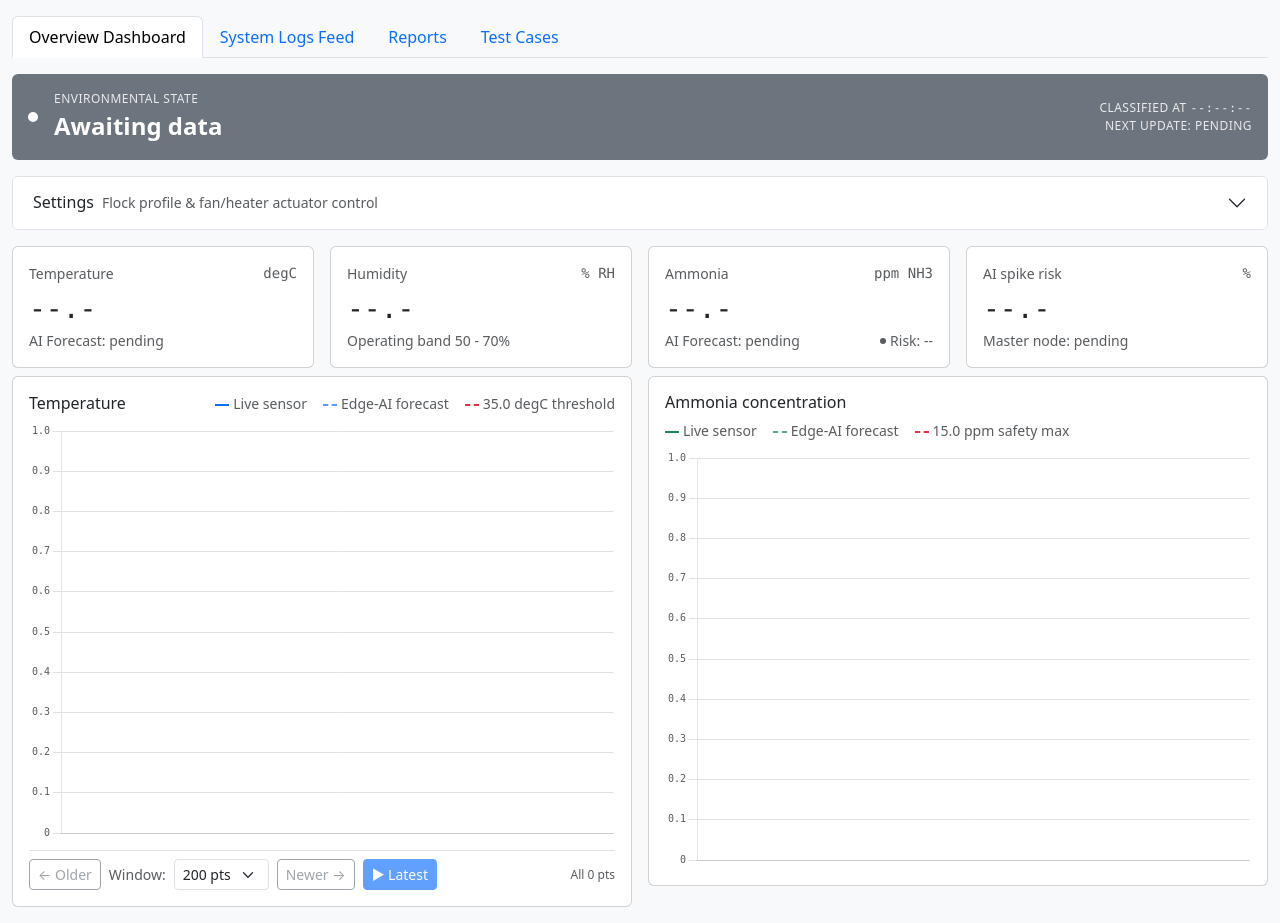
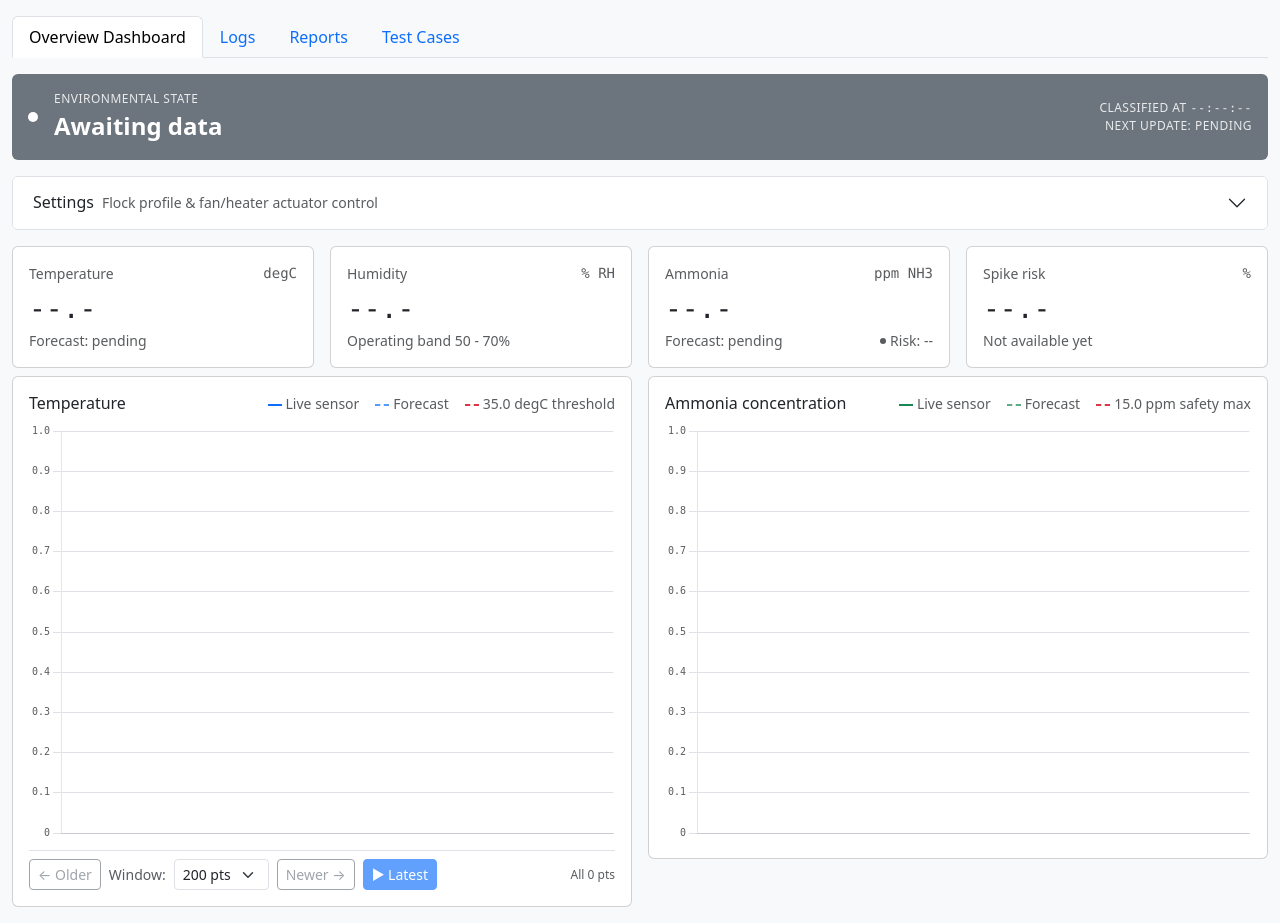
Before and after one commit to AnonCreed/smart-poultry-edge-ai, a Django app: page / in a window 1280 px wide. Shown: the part 57-980 px from the top of the page. Run offline with Django 5.2, Linux system fonts and the light colour scheme; tables that the repository leaves empty hold one stand-in row (values such as "Sample post"); some libraries are stand-ins or nearby versions.

Commit message:
chore(dashboard): simplify copy, drop internal jargon from user-facing text
Wording pass, no behavior change:
- "AI Forecast"/"Edge-AI forecast" -> "Forecast" throughout -- the AI
  prefix was slapped on every label redundantly; the surrounding context
  (a card literally named "Forecast") already makes clear what it is.
- "AI spike risk" -> "Spike risk", same reasoning.
- "Master node: pending" -> "Not available yet" -- this leaked an
  internal architecture term (which physical board the data comes from)
  into a farmer-facing status line; nobody looking at the dashboard needs
  to know there's a "master node" behind it.
- "System Logs Feed" tab -> "Logs"; "Live console feed" -> "Live activity
  log"; dropped the raw "POST /api/telemetry/submit/" endpoint path from
  both the header text and the initial placeholder line -- an API route
  is an implementation detail, not something a dashboard visitor needs
  to read.
- "Test case showcase" -> "Test cases" -- "showcase" read as marketing
  copy for what's actually just a QA/demo feature description.
- "Fed reading" -> "Test reading", "Fan duty (PWM %)" -> "Fan speed" --
  "fed" and "PWM %" are internal/technical phrasing that don't help a
  reader who isn't already familiar with the implementation.

Purely textContent/label changes in dashboard.html and dashboard.js;
no IDs, no logic, no API contracts touched.

```diff
--- a/telemetry/static/telemetry/dashboard.js
+++ b/telemetry/static/telemetry/dashboard.js
@@ -61,7 +61,7 @@
   // README "Model architecture" section) -- on the other ~119 out of 120
   // five-second polls, latest.predicted_* is null even though a perfectly
   // good recent forecast exists. Without this, the Overview cards would
-  // read "AI Forecast: pending" almost all the time post-warm-up, which
+  // read "Forecast: pending" almost all the time post-warm-up, which
   // reads as broken/idle rather than "working, just between updates."
   // "pending" is reserved for the genuine case: no forecast has ever
   // arrived yet (fresh boot, still warming up, or the master link is down).
@@ -312,9 +312,9 @@
     // Muted secondary text: numeric (optionally dated, when carried forward
     // from an earlier bucket -- see lastForecast above) when a forecast
     // exists at all, "pending" only when none has ever arrived yet.
-    if (typeof value !== "number") return "AI Forecast: pending";
+    if (typeof value !== "number") return "Forecast: pending";
     const asOf = asOfIso ? ` (as of ${fmtClock(asOfIso)})` : "";
-    return `AI Forecast: ${value.toFixed(1)} ${unit}${asOf}`;
+    return `Forecast: ${value.toFixed(1)} ${unit}${asOf}`;
   }
 
   function renderMetrics(latest, points) {
@@ -409,7 +409,7 @@
   function renderSpikeRisk(probability, asOfIso) {
     if (typeof probability !== "number") {
       el.valSpike.textContent = "--.-";
-      el.spikeNote.textContent = "Master node: pending";
+      el.spikeNote.textContent = "Not available yet";
       el.cardSpike.dataset.alert = "ok";
       return;
     }
@@ -979,7 +979,7 @@
       `spike(T)=${(frame.forecast.temp_spike_probability * 100).toFixed(0)}%`;
 
     el.testCaseActuator.textContent =
-      `Fan duty (PWM %): ${frame.actuator.fan_pct}%  ·  Heater: ${frame.actuator.heater_pct > 0 ? "ON" : "OFF"}`;
+      `Fan speed: ${frame.actuator.fan_pct}%  ·  Heater: ${frame.actuator.heater_pct > 0 ? "ON" : "OFF"}`;
   }
 
   function stopTestCases(finalMessage) {
--- a/telemetry/templates/telemetry/dashboard.html
+++ b/telemetry/templates/telemetry/dashboard.html
@@ -55,7 +55,7 @@
       <li class="nav-item" role="presentation">
         <button class="nav-link" id="tab-logs" data-bs-toggle="tab" data-bs-target="#view-logs"
                 type="button" role="tab" aria-controls="view-logs" aria-selected="false">
-          System Logs Feed
+          Logs
         </button>
       </li>
       <li class="nav-item" role="presentation">
@@ -242,7 +242,7 @@
                   <span class="font-monospace">degC</span>
                 </div>
                 <div class="fs-3 font-monospace" id="value-temperature">--.-</div>
-                <div class="small text-muted" id="forecast-temperature">AI Forecast: pending</div>
+                <div class="small text-muted" id="forecast-temperature">Forecast: pending</div>
               </div>
             </div>
           </div>
@@ -269,7 +269,7 @@
                 </div>
                 <div class="fs-3 font-monospace" id="value-ammonia">--.-</div>
                 <div class="d-flex justify-content-between align-items-center small text-muted">
-                  <span id="forecast-ammonia">AI Forecast: pending</span>
+                  <span id="forecast-ammonia">Forecast: pending</span>
                   <span class="d-flex align-items-center gap-1" id="ammonia-risk" data-risk="">
                     <span class="risk-dot" aria-hidden="true"></span>
                     <span id="ammonia-risk-label">Risk: --</span>
@@ -283,11 +283,11 @@
             <div class="card h-100" id="card-spike-risk">
               <div class="card-body">
                 <div class="d-flex justify-content-between text-muted small mb-1">
-                  <span>AI spike risk</span>
+                  <span>Spike risk</span>
                   <span class="font-monospace">%</span>
                 </div>
                 <div class="fs-3 font-monospace" id="value-spike-risk">--.-</div>
-                <div class="small text-muted" id="spike-risk-note">Master node: pending</div>
+                <div class="small text-muted" id="spike-risk-note">Not available yet</div>
               </div>
             </div>
           </div>
@@ -303,7 +303,7 @@
                   <h2 class="h6 mb-0">Temperature</h2>
                   <div class="d-flex gap-3 small text-muted">
                     <span><span class="swatch swatch-temp-live"></span>Live sensor</span>
-                    <span><span class="swatch swatch-dashed swatch-temp-pred"></span>Edge-AI forecast</span>
+                    <span><span class="swatch swatch-dashed swatch-temp-pred"></span>Forecast</span>
                     <span><span class="swatch swatch-dashed swatch-threshold"></span>35.0 degC threshold</span>
                   </div>
                 </div>
@@ -332,7 +332,7 @@
                   <h2 class="h6 mb-0">Ammonia concentration</h2>
                   <div class="d-flex gap-3 small text-muted">
                     <span><span class="swatch swatch-nh3-live"></span>Live sensor</span>
-                    <span><span class="swatch swatch-dashed swatch-nh3-pred"></span>Edge-AI forecast</span>
+                    <span><span class="swatch swatch-dashed swatch-nh3-pred"></span>Forecast</span>
                     <span><span class="swatch swatch-dashed swatch-threshold"></span>15.0 ppm safety max</span>
                   </div>
                 </div>
@@ -349,8 +349,8 @@
           <div class="card-body d-flex flex-column">
             <div class="d-flex justify-content-between align-items-start flex-wrap gap-2 mb-2">
               <div>
-                <h2 class="h6 mb-1">Live console feed</h2>
-                <p class="text-muted small mb-0">Append-only tail of every payload accepted by <span class="font-monospace">POST /api/telemetry/submit/</span>.</p>
+                <h2 class="h6 mb-1">Live activity log</h2>
+                <p class="text-muted small mb-0">Every reading received, in order, as it arrives.</p>
               </div>
               <div class="d-flex align-items-center gap-2">
                 <span id="console-count" class="font-monospace small text-muted">0 entries</span>
@@ -358,7 +358,7 @@
               </div>
             </div>
             <div class="console console-tall" id="console-feed" role="log" aria-live="polite">
-              <div class="console-line line-muted">System ready. Waiting for ingestion traffic on POST /api/telemetry/submit/ ...</div>
+              <div class="console-line line-muted">System ready. Waiting for the first reading to arrive...</div>
             </div>
           </div>
         </div>
@@ -456,9 +456,9 @@
           <div class="card-body">
             <div class="d-flex justify-content-between align-items-start flex-wrap gap-2 mb-2">
               <div>
-                <h2 class="h6 mb-1">Test case showcase</h2>
+                <h2 class="h6 mb-1">Test cases</h2>
                 <p class="text-muted small mb-0">
-                  <strong>Drives the real fan/heater</strong> through 6 scripted cases. Reverts to AUTO on Stop.
+                  Runs 6 scripted scenarios and controls the real fan and heater for each one. Switches back to Auto when stopped.
                 </p>
               </div>
               <div class="d-flex align-items-center gap-2">
@@ -474,7 +474,7 @@
           <div class="col-lg-3 col-sm-6">
             <div class="card h-100">
               <div class="card-body">
-                <div class="small text-muted mb-1">Fed reading</div>
+                <div class="small text-muted mb-1">Test reading</div>
                 <div class="font-monospace" id="test-case-reading">--</div>
               </div>
             </div>
@@ -490,7 +490,7 @@
           <div class="col-lg-3 col-sm-6">
             <div class="card h-100">
               <div class="card-body">
-                <div class="small text-muted mb-1">Edge-AI forecast</div>
+                <div class="small text-muted mb-1">Forecast</div>
                 <div class="font-monospace" id="test-case-forecast">--</div>
               </div>
             </div>
@@ -499,7 +499,7 @@
             <div class="card h-100">
               <div class="card-body">
                 <div class="small text-muted mb-1">Actuator response</div>
-                <div class="font-monospace" id="test-case-actuator">Fan duty (PWM %): -- &middot; Heater: --</div>
+                <div class="font-monospace" id="test-case-actuator">Fan speed: -- &middot; Heater: --</div>
               </div>
             </div>
           </div>
@@ -512,8 +512,8 @@
                 <div class="d-flex justify-content-between align-items-center flex-wrap gap-2 mb-2">
                   <h2 class="h6 mb-0">Temperature (fed)</h2>
                   <div class="d-flex gap-3 small text-muted">
-                    <span><span class="swatch swatch-temp-live"></span>Fed reading</span>
-                    <span><span class="swatch swatch-dashed swatch-temp-pred"></span>Edge-AI forecast</span>
+                    <span><span class="swatch swatch-temp-live"></span>Test reading</span>
+                    <span><span class="swatch swatch-dashed swatch-temp-pred"></span>Forecast</span>
                   </div>
                 </div>
                 <div class="chart-wrap chart-wrap-tall"><canvas id="test-case-chart-temperature"></canvas></div>
@@ -526,8 +526,8 @@
                 <div class="d-flex justify-content-between align-items-center flex-wrap gap-2 mb-2">
                   <h2 class="h6 mb-0">Ammonia (fed)</h2>
                   <div class="d-flex gap-3 small text-muted">
-                    <span><span class="swatch swatch-nh3-live"></span>Fed reading</span>
-                    <span><span class="swatch swatch-dashed swatch-nh3-pred"></span>Edge-AI forecast</span>
+                    <span><span class="swatch swatch-nh3-live"></span>Test reading</span>
+                    <span><span class="swatch swatch-dashed swatch-nh3-pred"></span>Forecast</span>
                     <span><span class="swatch swatch-dashed swatch-threshold"></span>15.0 ppm safety max</span>
                   </div>
                 </div>
```
